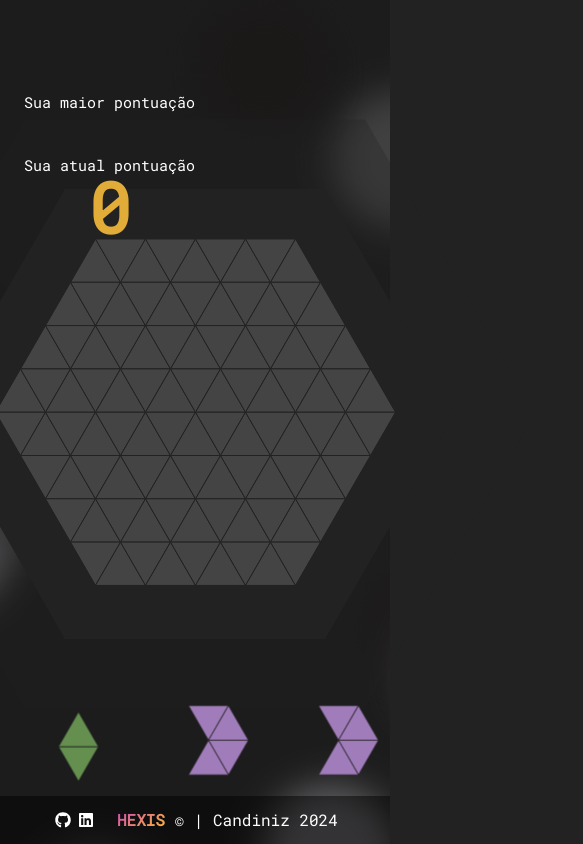
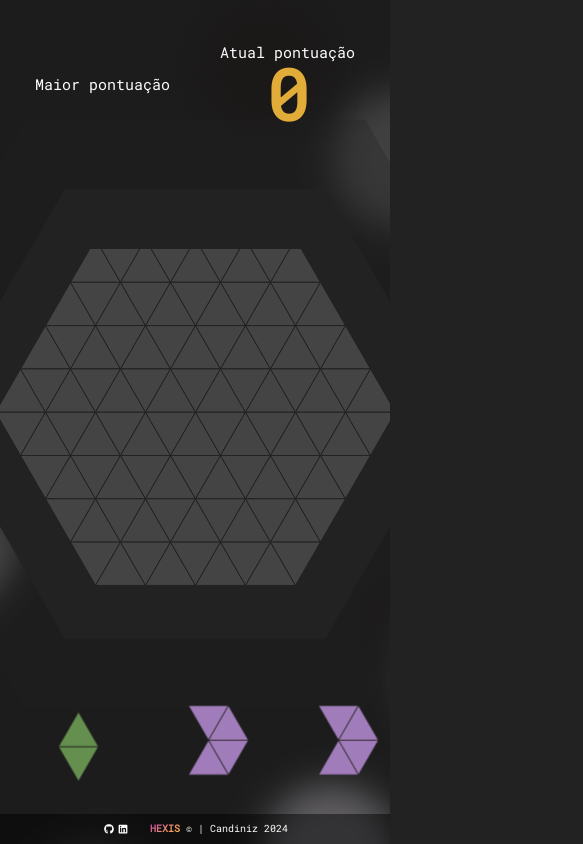
Before and after one commit to Candiniz/hexis, a React (Create React App) app: page /game in a window 390 px wide. Shown: the whole page, 583 px wide, since content can reach past the window. Built offline with nearby package versions, Linux system fonts and the light colour scheme; no server answers.

Commit message:
Ajustando CSS 1

```diff
--- a/src/App.css
+++ b/src/App.css
@@ -22,6 +22,7 @@ body {
   justify-content: center;
   align-items: center;
   width: 100vw;
+  overflow: hidden;
 }
 
 .boardDiv {
@@ -89,6 +90,8 @@ body {
 
 .scoreboard {
   position: absolute;
+  display: flex;
+  flex-direction: column;
   right: 110px;
   top: calc(50% - 150px);
   color: white;
@@ -141,7 +144,6 @@ body {
   .scoreboard {
     position: absolute;
     right: 50px;
-
     color: white;
   }
 
@@ -158,9 +160,23 @@ body {
 
   .scoreboard {
     position: absolute;
-    right: 50%;
-    top: 50px;
-    color: white;
+    display: flex !important;
+    flex-direction: row !important;
+    align-items: center;
+    justify-content: center;
+    gap: 50px;
+    top: 0;
+    left: 50%;
+    transform: translate(-50%);
+    padding: 0;
+    margin: auto;
+    width: 90%;
+    max-width: 100vw;
+    box-sizing: border-box;
+  }
+
+  .scoreboard span {
+    line-height: 10px;
   }
 
   .scoreboard h3 {
@@ -194,7 +210,7 @@ body {
   display: flex;
   flex-direction: column;
   align-items: center;
-  margin-top: 20px;
+  margin-top: 50px;
   justify-content: start;
   height: 100vh;
   color: #fff;
@@ -265,6 +281,7 @@ body {
   display: flex;
   width: 100%;
   gap: 10px;
+  margin-bottom: 20px;
 }
 
 .menu-button-link {
@@ -441,3 +458,8 @@ body {
 .ranking-container h1 {
   margin-bottom: 20px;
 }
+
+.recover_passworld {
+  text-decoration: none;
+  color: white;
+}
--- a/src/components/Board.jsx
+++ b/src/components/Board.jsx
@@ -648,10 +648,14 @@ const Board = () => {
                 })}
             </div>
             <div className="scoreboard">
-                <span>Sua maior pontuação</span>
-                <p className="highscore">{highestScore}</p>
-                <span>Sua atual pontuação</span>
-                <p className="actualscore">{score}</p>
+                <div>
+                    <span>Maior pontuação</span>
+                    <p className="highscore">{highestScore}</p>
+                </div>
+                <div>
+                    <span>Atual pontuação</span>
+                    <p className="actualscore">{score}</p>
+                </div>
             </div>
             <div className={`overlay ${isGameOver ? "visible" : ""}`} />
             <HexagonSVG className={`hexSVG ${isGameOver ? "hexSVG_scaling" : ""}`} />
--- a/src/components/Footer.module.css
+++ b/src/components/Footer.module.css
@@ -4,7 +4,7 @@
     bottom: 0;
     /* Coloca o footer no fundo */
     left: 0;
-    width: 100%;
+    width: 100vw;
     /* Garante que o footer ocupe toda a largura da tela */
     background-color: #00000077;
     color: #FFF;
@@ -12,6 +12,12 @@
     text-align: center;
     z-index: 49;
     /* Garantir que o footer fique sobre o conteúdo */
+}
+
+@media (max-width: 600px) {
+    .footer {
+        font-size: x-small;
+    }
 }
 
 .footer_inside {
--- a/src/components/MainMenu.jsx
+++ b/src/components/MainMenu.jsx
@@ -232,13 +232,13 @@ function MainMenu() {
                     onChange={(e) => setPassword(e.target.value)}
                 />
                 <div className="btn-div">
-                    <button className="menu-button" onClick={handleStart}>Vamos Jogar!</button>
+                    <button className="menu-button" onClick={handleStart}>Jogar!</button>
                     <Link to="/ranking" className="menu-button-link">
                         Ranking Global
                     </Link>
                 </div>
                 <p>
-                    <Link to="/recover-password">Esqueceu sua senha?</Link>
+                    <Link to="/recover-password" className="recover_passworld">Esqueceu sua senha?</Link>
                 </p>
             </div>
             <Background />
```
